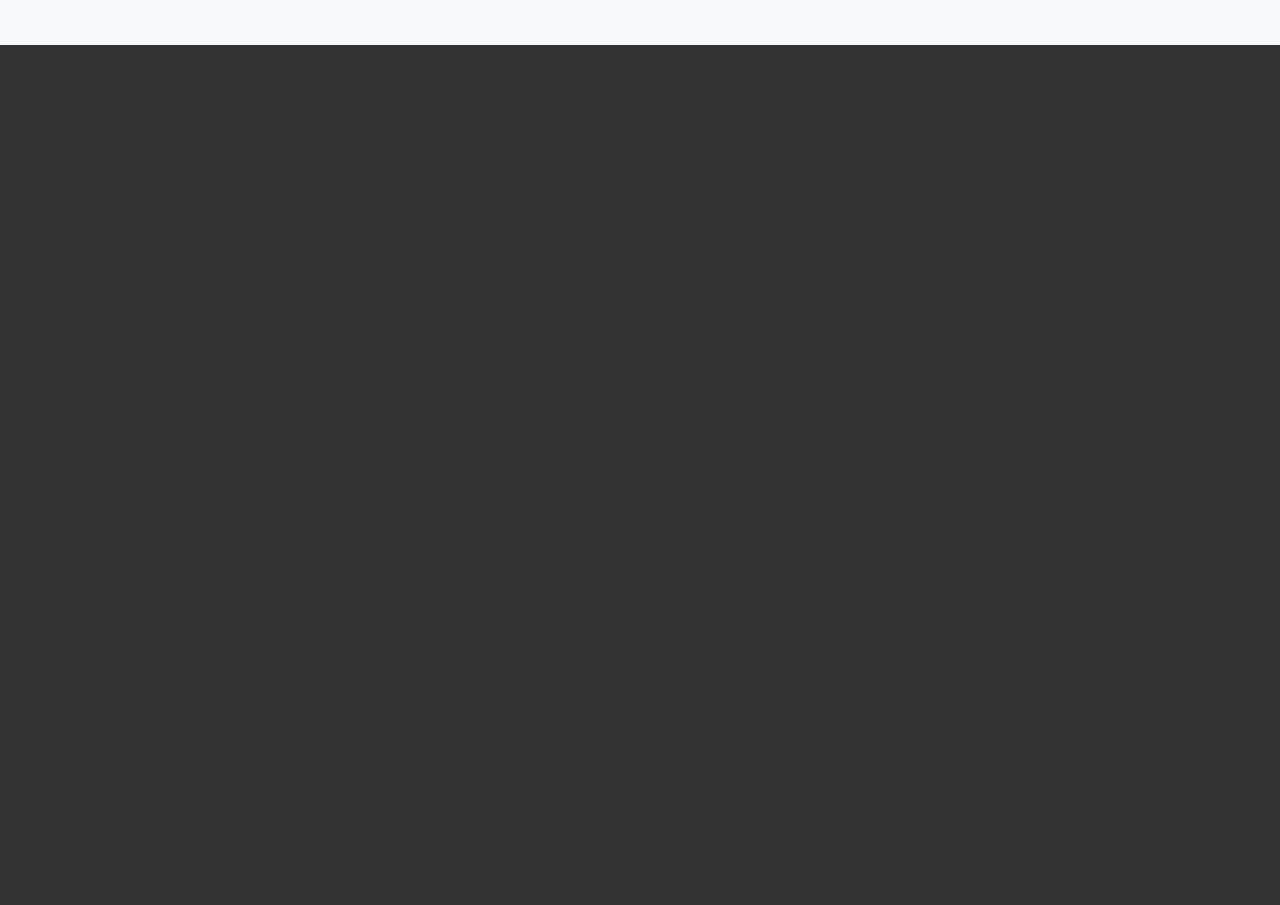
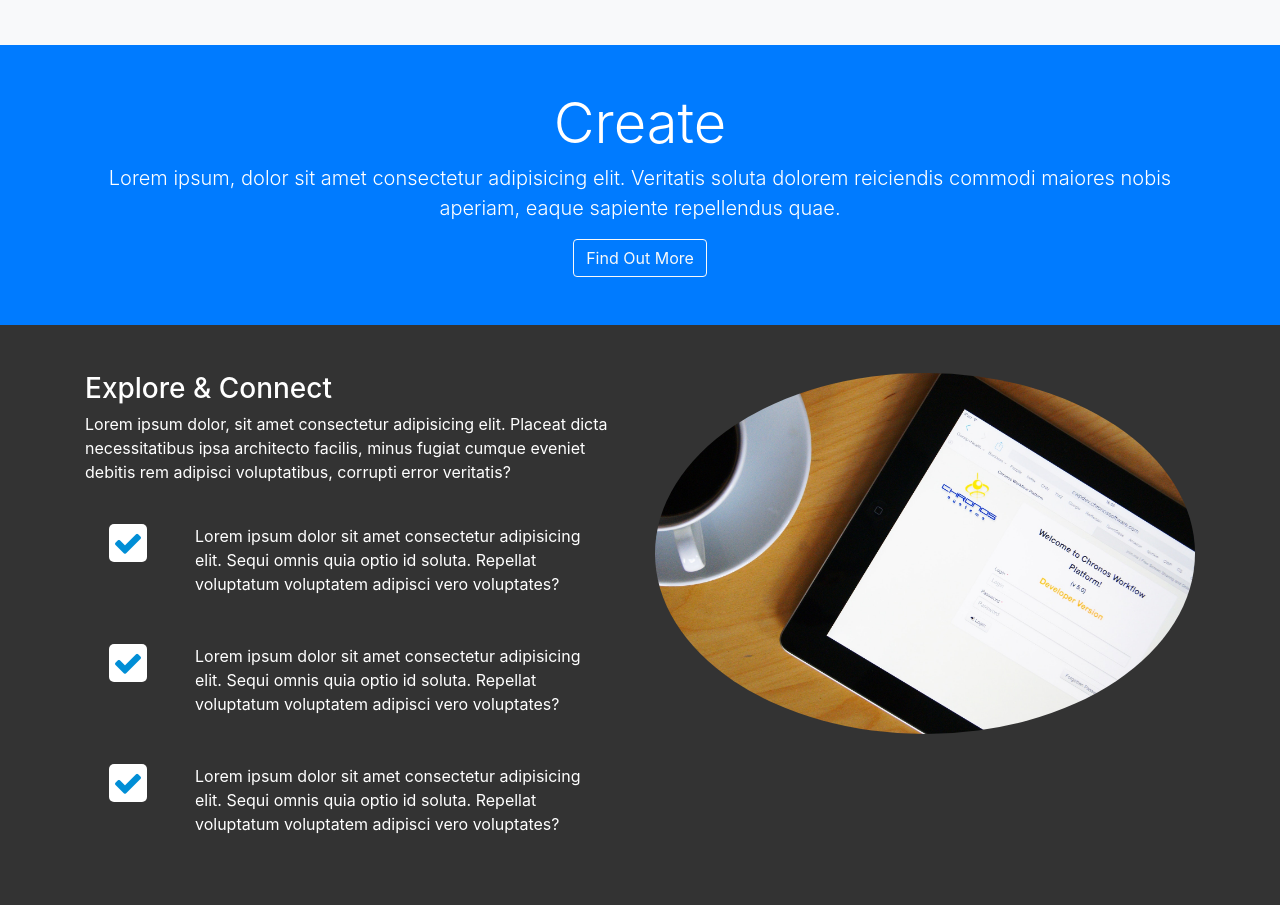
Before and after one commit to StepsEdwards/looplab, a website: page src/index.html in a window 1280 px wide. Shown: the part 1517-2422 px from the top of the page. Before the commit the page ends 1562 px from the top, so only its background shows below. Drawn offline with Linux system fonts and the light colour scheme.

Commit message:
added create head and section. styled create section

```diff
--- a/src/index.html
+++ b/src/index.html
@@ -151,6 +151,61 @@
          </div>
      </section>
 
+     <!-- CREATE HEAD -->
+     <section id="create-head-section" class="bg-primary">
+            <div class="container">
+                <div class="row">
+                    <div class="col text-center">
+                        <div class="py-5">
+                           <h1 class="display-4">Create</h1>
+                           <p class="lead">Lorem ipsum, dolor sit amet consectetur adipisicing elit. Veritatis soluta dolorem reiciendis commodi maiores nobis aperiam, eaque sapiente repellendus quae.</p>
+                           <a href="#" class="btn btn-outline-light">Find Out More</a>
+                        </div>
+                    </div>
+                </div>
+            </div>
+        </section>
+
+        <!-- CREATE SECTION -->
+        <section id="create-section" class="py-5">
+            <div class="container">
+                <div class="row">
+                    <div class="col-md-6">
+                       <h3>Explore & Connect</h3>
+                       <p>Lorem ipsum dolor, sit amet consectetur adipisicing elit. Placeat dicta necessitatibus ipsa architecto facilis, minus fugiat cumque eveniet debitis rem adipisci voluptatibus, corrupti error veritatis?</p>
+                       <div class="d-flex flex-row">
+                           <div class="p-4 align-self-start">
+                               <i class="fa fa-check"></i>
+                           </div>
+                           <div class="p-4 align-self-end">
+                               Lorem ipsum dolor sit amet consectetur adipisicing elit. Sequi omnis quia optio id soluta. Repellat voluptatum voluptatem adipisci vero voluptates?
+                           </div>
+                       </div>
+                       <div class="d-flex flex-row">
+                               <div class="p-4 align-self-start">
+                                   <i class="fa fa-check"></i>
+                               </div>
+                               <div class="p-4 align-self-end">
+                                   Lorem ipsum dolor sit amet consectetur adipisicing elit. Sequi omnis quia optio id soluta. Repellat voluptatum voluptatem adipisci vero voluptates?
+                               </div>
+                       </div>
+                       <div class="d-flex flex-row">
+                           <div class="p-4 align-self-start">
+                               <i class="fa fa-check"></i>
+                           </div>
+                           <div class="p-4 align-self-end">
+                               Lorem ipsum dolor sit amet consectetur adipisicing elit. Sequi omnis quia optio id soluta. Repellat voluptatum voluptatem adipisci vero voluptates?
+                           </div>
+                       </div>
+                    </div>
+                    <div class="col-md-6">
+                        <img src="img/create-section1.jpg" class="img-fluid mb-3 rounded-circle">
+                    </div>
+                </div>
+            </div>
+        </section>
+
+
     <script src="js/jquery.min.js"></script>
     <script src="js/popper.min.js"></script>
     <script src="js/bootstrap.min.js"></script>
--- a/src/scss/style.scss
+++ b/src/scss/style.scss
@@ -55,3 +55,13 @@ body{
         font-size: $icon-size;
     }
 }
+
+#create-section{
+    .fa{
+        color: $primary-color;
+        background: #fff;
+        padding: 4px;
+        border-radius: 5px;
+        font-size: $icon-size;
+    }
+}
```
Also changed, not shown: src/css/style.css, src/img/create-section1.jpg (added), src/img/share-section1.jpg (added).
